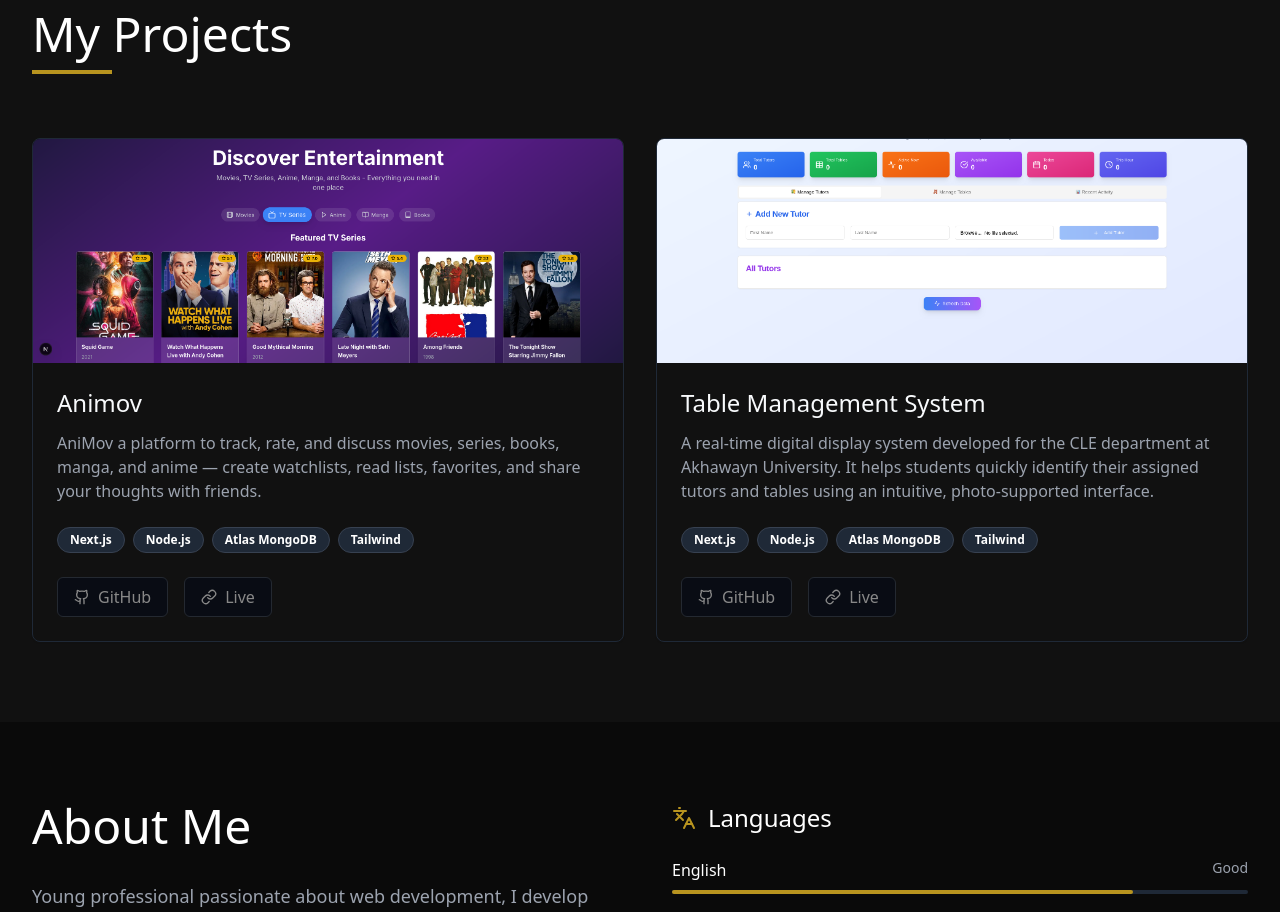
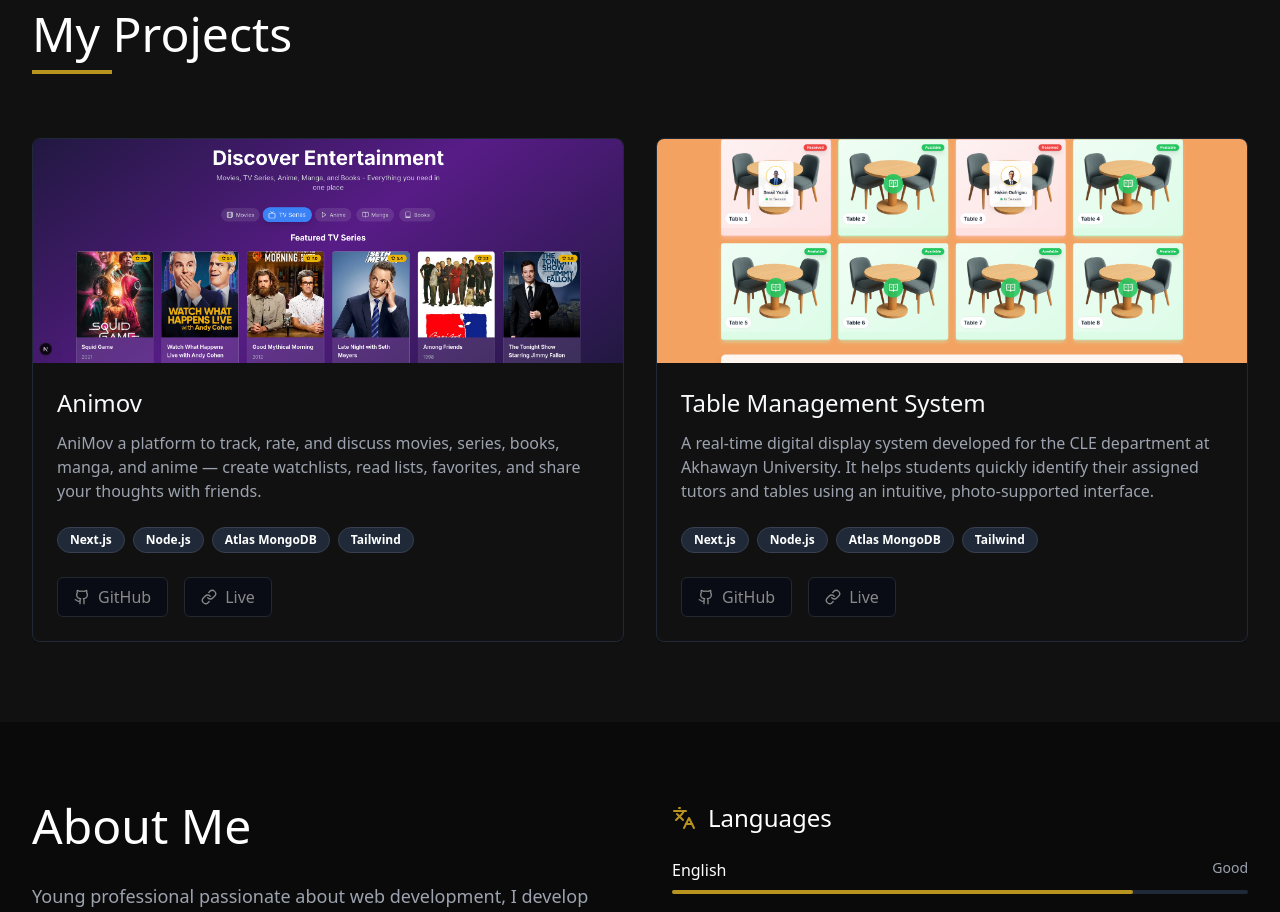
Before and after one commit to smail-yazidi/Portfolio, a Next.js app: page / in a window 1280 px wide. Shown: the part 3740-4652 px from the top of the page. Built offline with nearby package versions, Linux system fonts and the light colour scheme.

Commit message:
Updated personal info

```diff
--- a/app/page.tsx
+++ b/app/page.tsx
@@ -513,7 +513,8 @@ export default function Portfolio() {
         title: t.tableManagementTitle,
         description: t.tableManagementDesc,
         images: [
-          "/images/table-management/2.png",
+          "/images/table-management/1.png",
+            "/images/table-management/2.png"
 
         ],
         tech: ["Next.js", "Node.js", "Atlas MongoDB", "Tailwind"],
```
Also changed, not shown: public/images/table-management/1.png (added), public/images/table-management/2.png.
